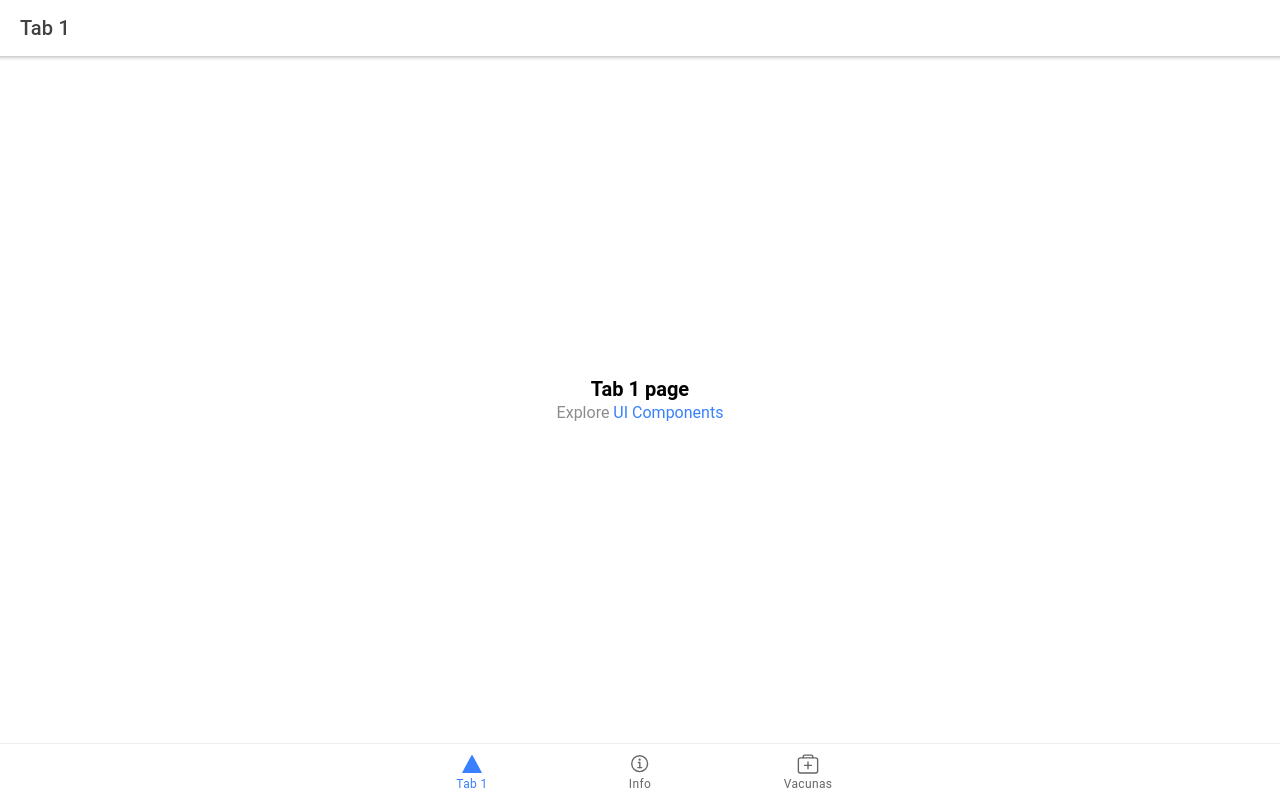
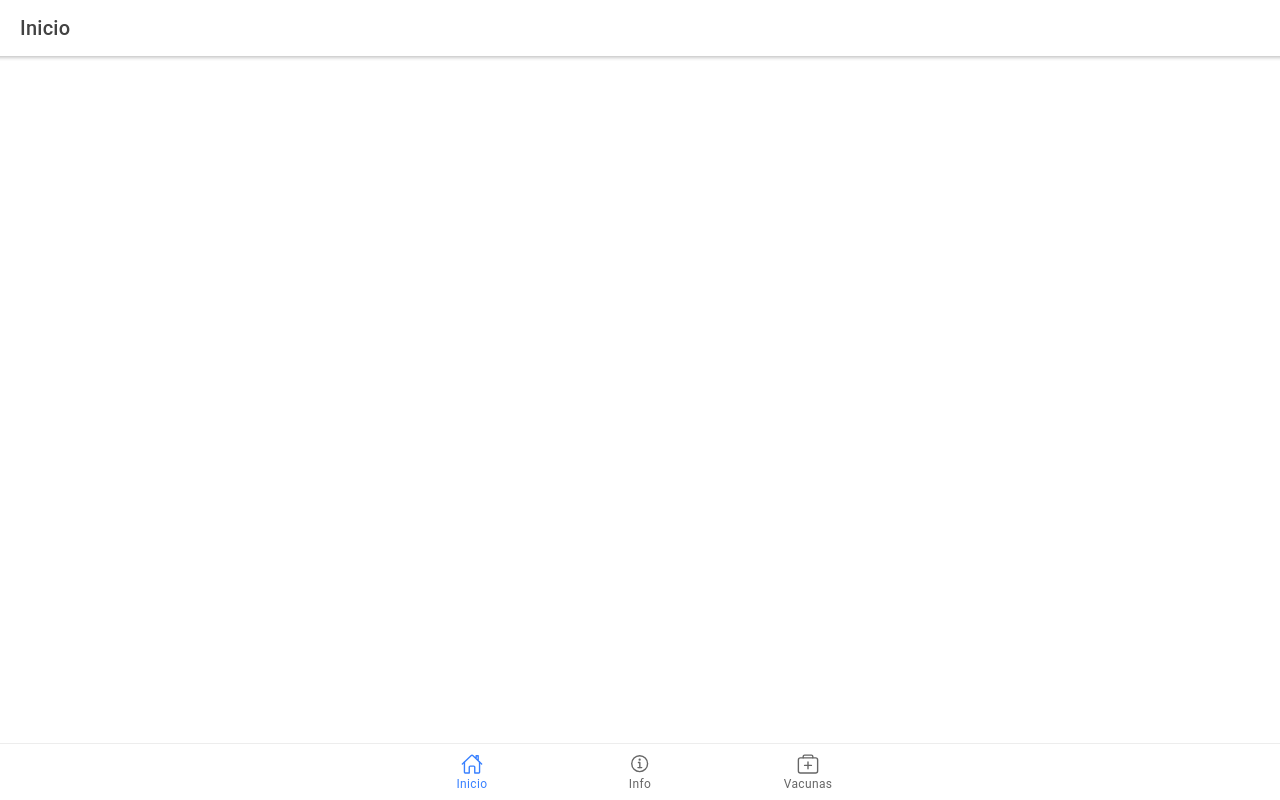
Before and after one commit to mpavletic/cual-le-doy, a React (Create React App) app: page /tab1 in a window 1280 px wide. Built offline with nearby package versions, Linux system fonts and the light colour scheme.

Commit message:
Rename tab1 to home

```diff
--- a/src/App.tsx
+++ b/src/App.tsx
@@ -10,8 +10,8 @@ import {
   IonTabs
 } from '@ionic/react';
 import { IonReactRouter } from '@ionic/react-router';
-import { informationCircleOutline, medkitOutline, triangle } from 'ionicons/icons';
-import Tab1 from './pages/Tab1';
+import { homeOutline, informationCircleOutline, medkitOutline } from 'ionicons/icons';
+import HomePage from './pages/home/home';
 import InfoPage from './pages/info/info';
 import Vaccines from './pages/vaccines/vaccines';
 
@@ -39,15 +39,15 @@ const App: React.FC = () => (
     <IonReactRouter>
       <IonTabs>
         <IonRouterOutlet>
-          <Route path="/tab1" component={Tab1} exact={true} />
+          <Route path="/tab1" component={HomePage} exact={true} />
           <Route path="/tab2" component={InfoPage} exact={true} />
           <Route path="/vaccines" component={Vaccines} />
           <Route path="/" render={() => <Redirect to="/tab1" />} exact={true} />
         </IonRouterOutlet>
         <IonTabBar slot="bottom">
           <IonTabButton tab="tab1" href="/tab1">
-            <IonIcon icon={triangle} />
-            <IonLabel>Tab 1</IonLabel>
+            <IonIcon icon={homeOutline} />
+            <IonLabel>Inicio</IonLabel>
           </IonTabButton>
           <IonTabButton tab="tab2" href="/tab2">
             <IonIcon icon={informationCircleOutline} />
--- a/src/pages/Tab1.tsx
+++ b/src/pages/home/home.tsx
@@ -1,26 +1,24 @@
 import React from 'react';
 import { IonContent, IonHeader, IonPage, IonTitle, IonToolbar } from '@ionic/react';
-import ExploreContainer from '../components/ExploreContainer';
-import './Tab1.css';
+import './home.css';
 
-const Tab1: React.FC = () => {
+const HomePage: React.FC = () => {
   return (
     <IonPage>
       <IonHeader>
         <IonToolbar>
-          <IonTitle>Tab 1</IonTitle>
+          <IonTitle>Inicio</IonTitle>
         </IonToolbar>
       </IonHeader>
       <IonContent fullscreen>
         <IonHeader collapse="condense">
           <IonToolbar>
-            <IonTitle size="large">Tab 1</IonTitle>
+            <IonTitle size="large">Inicio</IonTitle>
           </IonToolbar>
         </IonHeader>
-        <ExploreContainer name="Tab 1 page" />
       </IonContent>
     </IonPage>
   );
 };
 
-export default Tab1;
+export default HomePage;
```
Also changed, not shown: src/pages/home/home.css (added).
